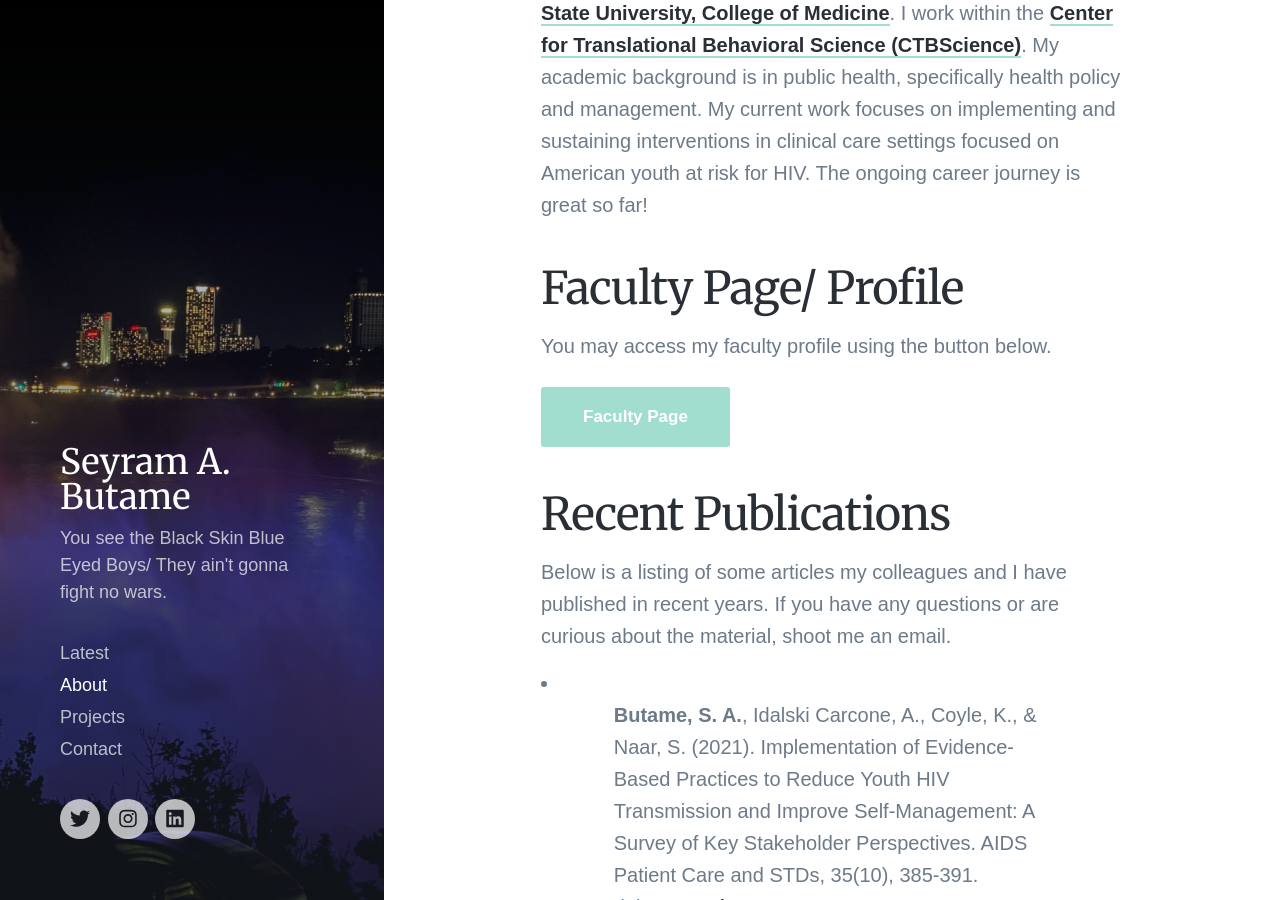
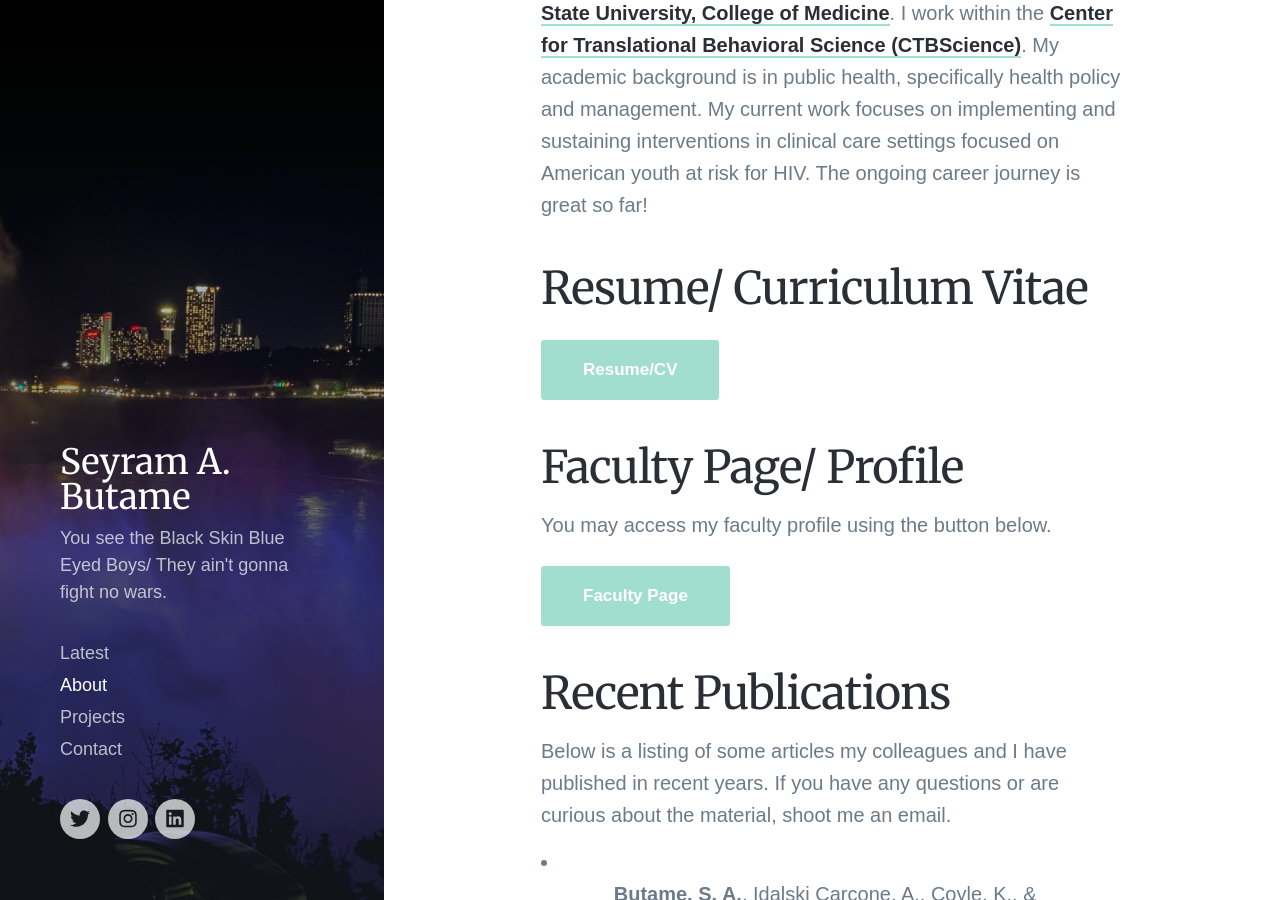
Before and after one commit to butames/blog.github.io, a Jekyll site: the page built from _pages/about.md, in a window 1280 px wide and 900 px high, scrolled down 1410 px. Built offline with Jekyll 4.4.1, drawn with Linux system fonts in a browser that asks for light colours; nearby versions of some CDN libraries; some web fonts are replaced.

Commit message:
Update about.md

```diff
--- a/_pages/about.md
+++ b/_pages/about.md
@@ -13,6 +13,9 @@ Hello everyone,
 
 Welcome to my small website. I am research faculty at [Florida State University, College of Medicine](https://med.fsu.edu/). I work within the [Center for Translational Behavioral Science (CTBScience)](https://ctbs.fsu.edu/). My academic background is in public health, specifically health policy and management. My current work focuses on implementing and sustaining interventions in clinical care settings focused on American youth at risk for HIV. The ongoing career journey is great so far!
 
+## Resume/ Curriculum Vitae
+
+<a href="http://butames.com/markdown-cv/" class="button button--large">Resume/CV</a>
 
 ## Faculty Page/ Profile
 
```
